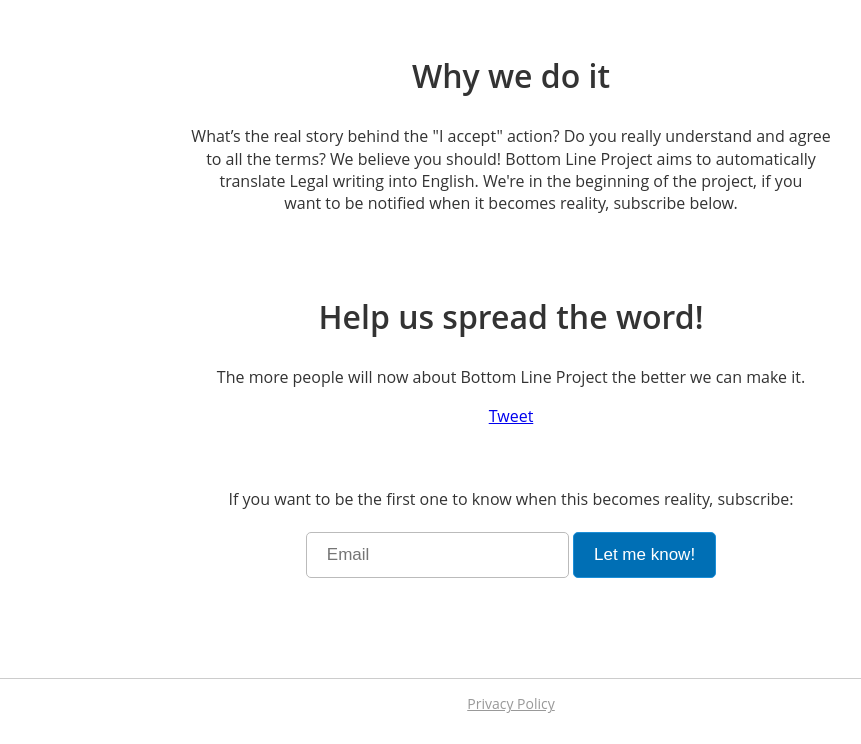
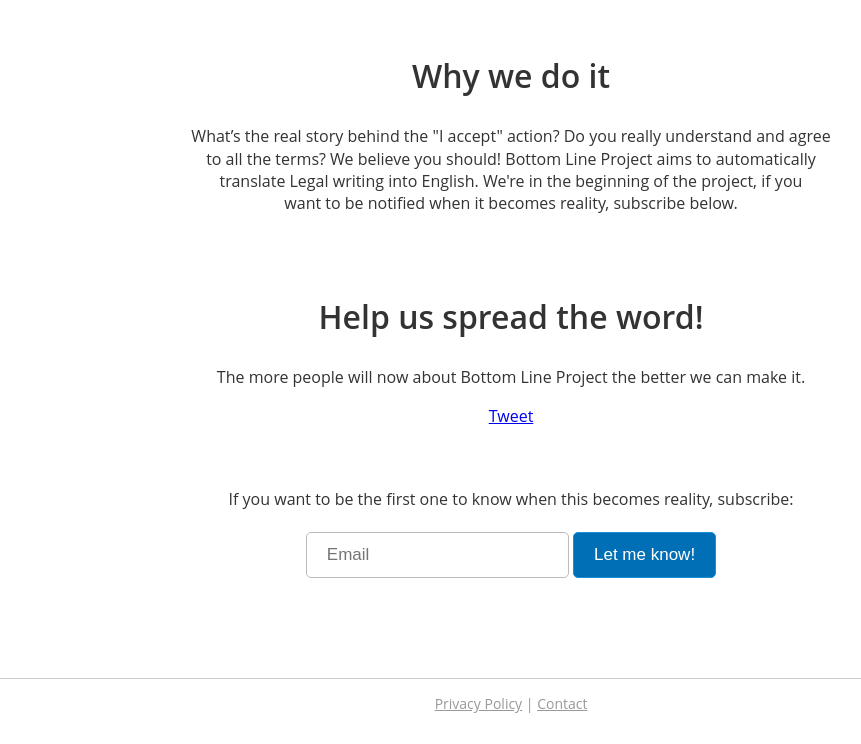
Before and after one commit to BottomLineProject/BottomLineProject, a plain HTML site: page index.html in a window 1280 px wide. Shown: the part 1139-1883 px from the top of the page, without its empty margins (129-990 px from the left). Drawn offline with nearby package versions, Linux system fonts and the light colour scheme; a script that the page names is missing.

Commit message:
contact added

```diff
--- a/index.html
+++ b/index.html
@@ -143,7 +143,7 @@
 
         <footer>
             <hr>
-            <a href="privacy.html" target="_blank">Privacy Policy</a>
+            <a href="privacy.html" target="_blank">Privacy Policy</a> | <a href="mailto:pbottomline@gmail.com">Contact</a>
         </footer>
 
         <script src="//ajax.googleapis.com/ajax/libs/jquery/1.9.1/jquery.min.js"></script>
```
